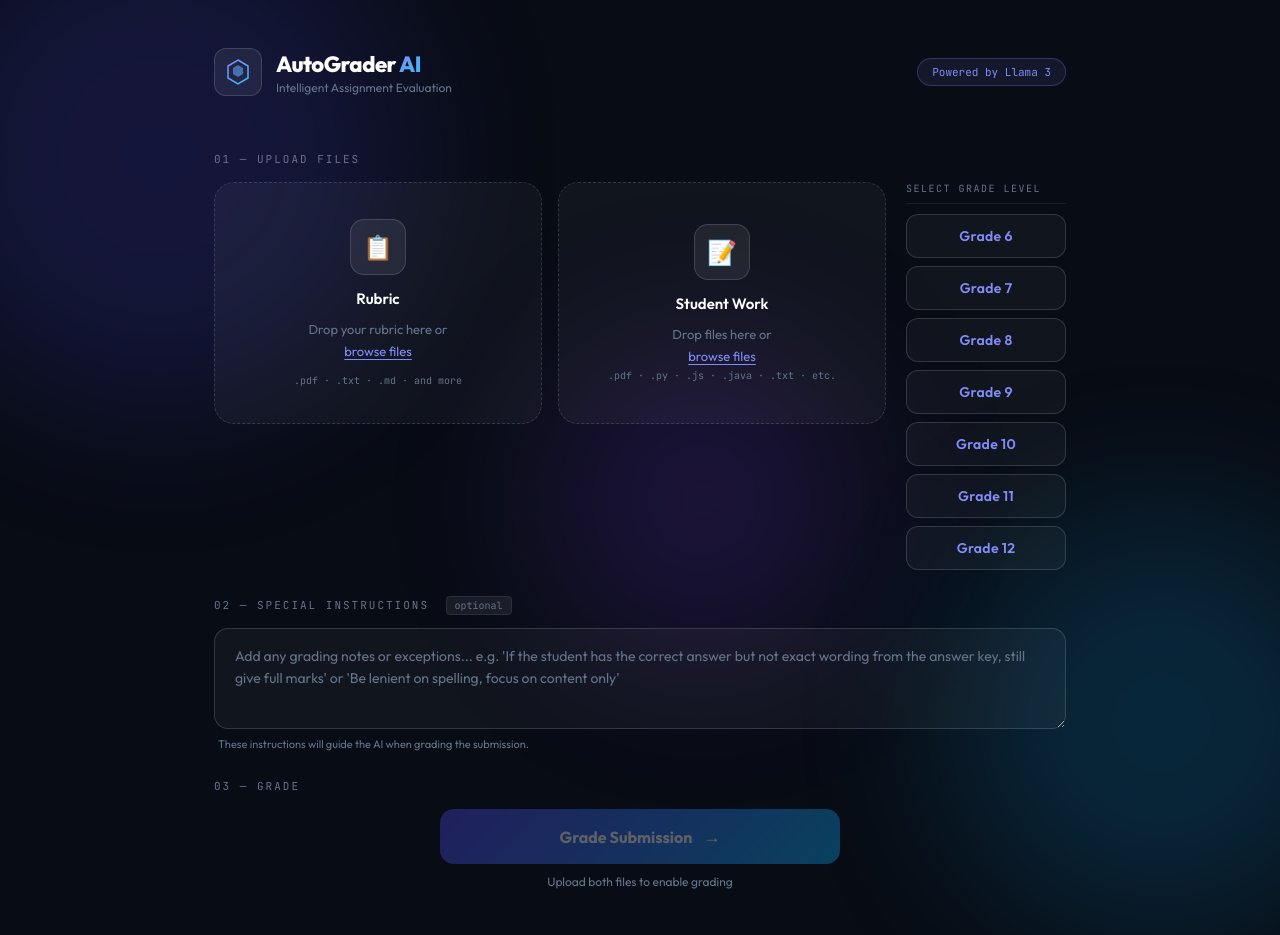
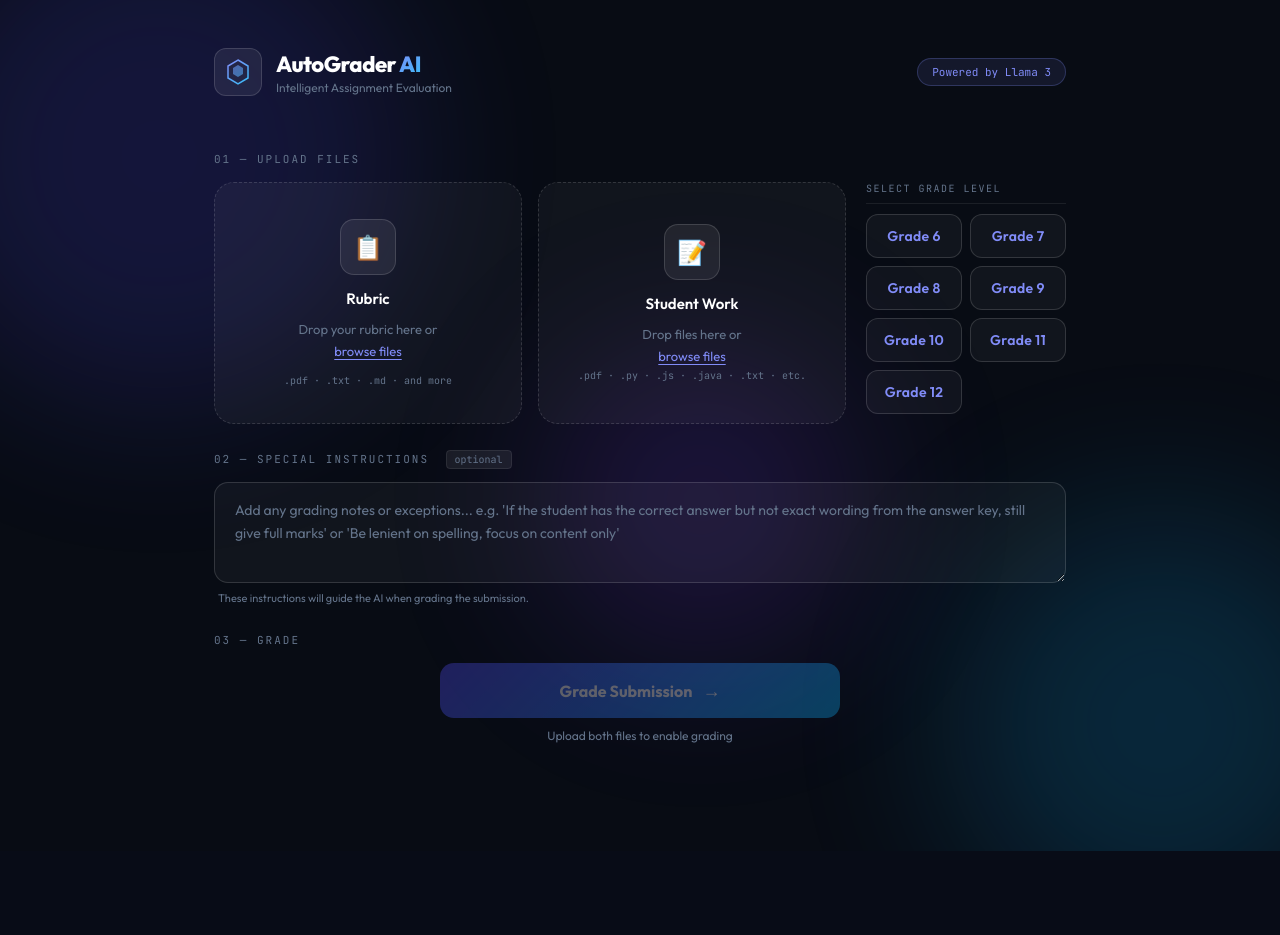
Before and after one commit to samyamsapkt-web/autograderai, a Flask app: page / in a window 1280 px wide. Shown: the top 935 px of the page. After the commit the page ends 851 px from the top, so only its background shows below. Run offline with Flask 3, Linux system fonts and the light colour scheme; some libraries are stand-ins or nearby versions.

Commit message:
Update grade-level panel width and layout style

```diff
--- a/static/style.css
+++ b/static/style.css
@@ -602,7 +602,7 @@ body {
 
 /* ── Grade level panel ── */
 .grade-level-panel {
-  width: 160px;
+  width: 200px;
   flex-shrink: 0;
   display: flex;
   flex-direction: column;
@@ -621,8 +621,8 @@ body {
 }
 
 .grade-level-list {
-  display: flex;
-  flex-direction: column;
+  display: grid;
+  grid-template-columns: 1fr 1fr;
   gap: 8px;
 }
 
```
